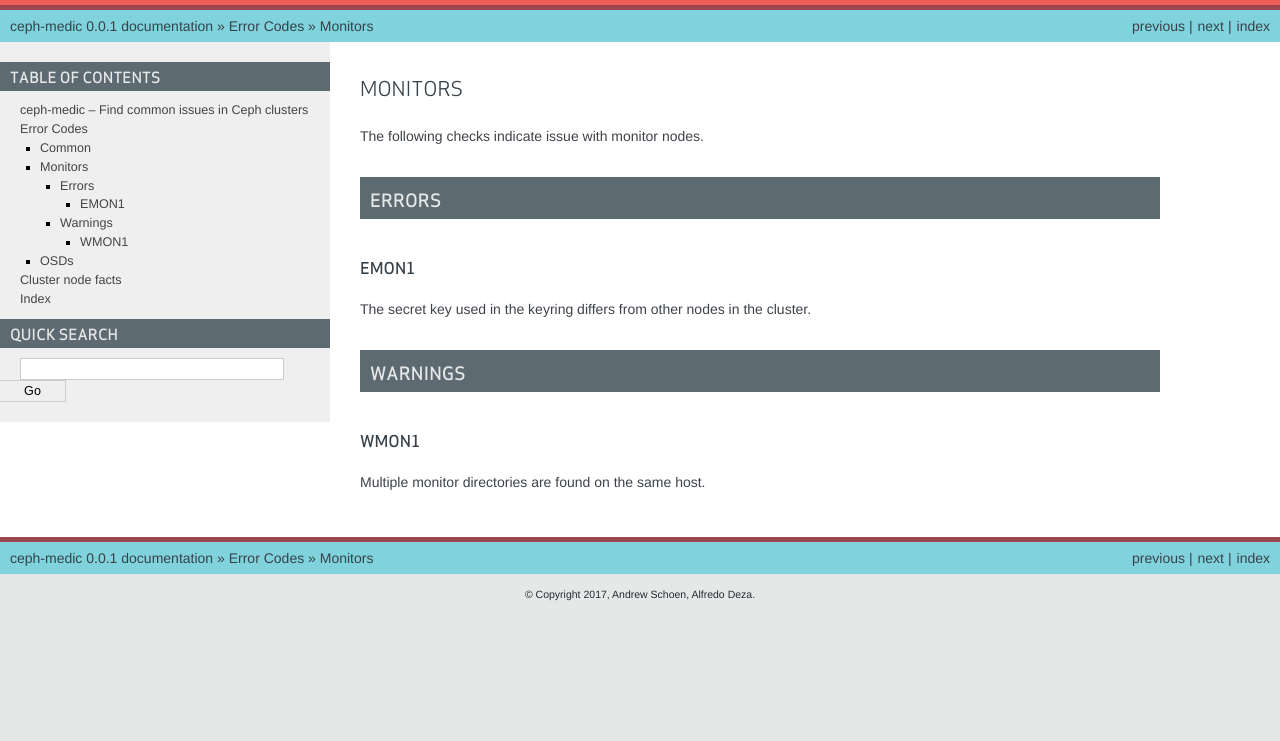
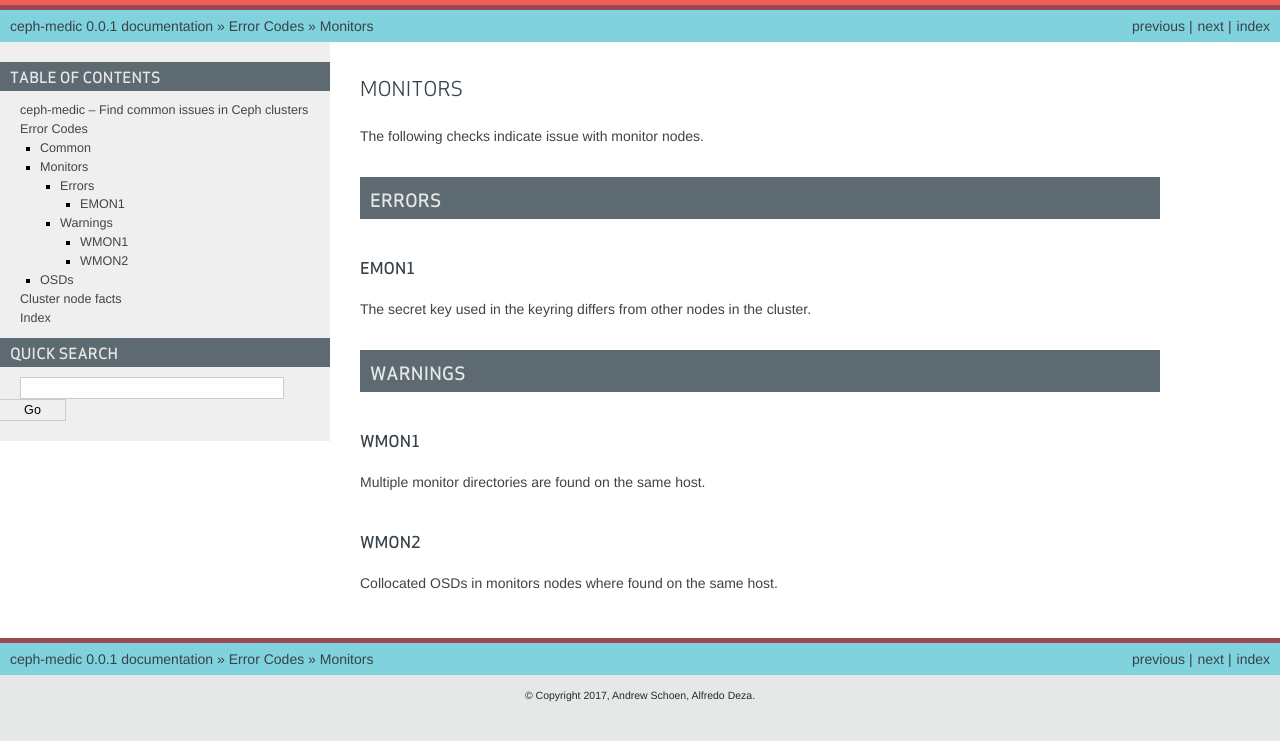
Before and after one commit to ceph/ceph-medic, a Sphinx documentation site: the page built from docs/source/codes/mons.rst, in a window 1280 px wide. Shown: the top 741 px of the page. Built offline with Sphinx 7.4.7, drawn with Linux system fonts in a browser that asks for light colours.

Commit message:
docs: add docs for WMON2 for colocated osds on mon nodes
Signed-off-by: Alfredo Deza <adeza@redhat.com>

```diff
--- a/docs/source/codes/mons.rst
+++ b/docs/source/codes/mons.rst
@@ -21,3 +21,9 @@
 WMON1
 _____
 Multiple monitor directories are found on the same host.
+
+.. _WMON2:
+
+WMON2
+_____
+Collocated OSDs in monitors nodes where found on the same host.
```
